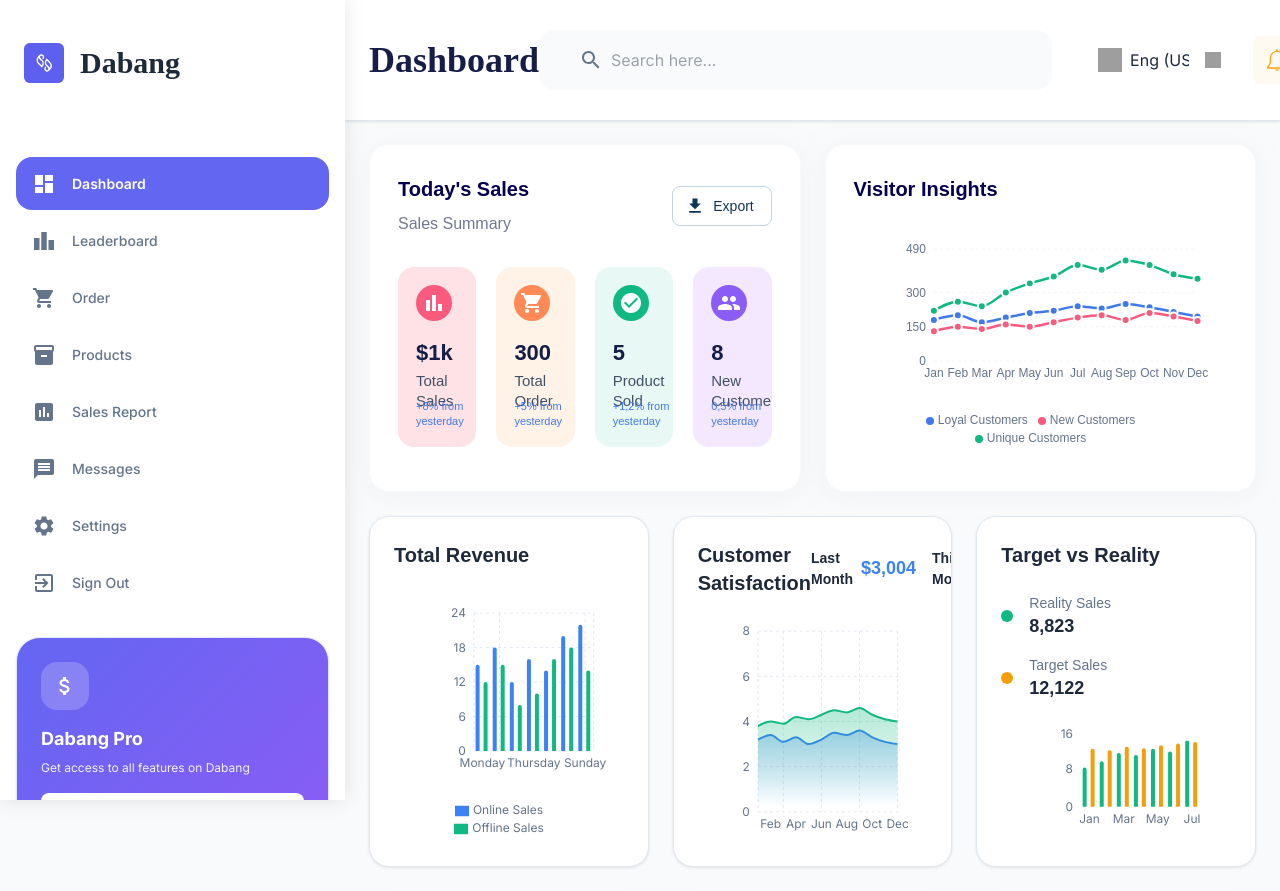
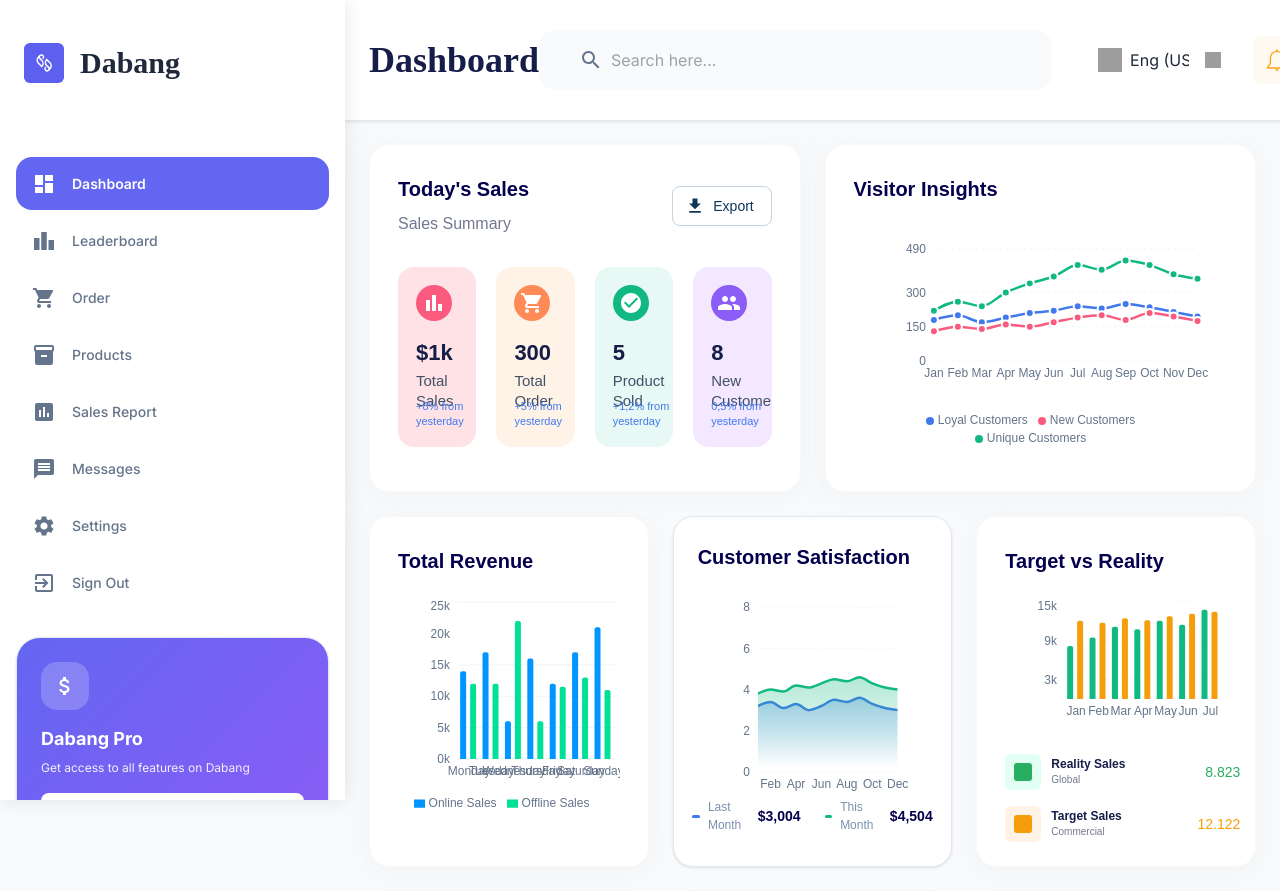
Before and after one commit to rocker1166/sales-dashboard-monorepo, a Next.js app in the folder frontend/: page / in a window 1280 px wide. Shown: the top 891 px of the page. Built offline with nearby package versions, Linux system fonts and the light colour scheme; grey boxes are pictures that could not be loaded.

Commit message:
Enhance dashboard components with improved styling and responsiveness. Updated CustomerSatisfaction, TargetVsReality, and TotalRevenue components to align with design specifications, including typography adjustments, chart configurations, and layout refinements for better user experience.

```diff
--- a/frontend/src/components/dashboard/CustomerSatisfaction.tsx
+++ b/frontend/src/components/dashboard/CustomerSatisfaction.tsx
@@ -32,56 +32,118 @@ export default function CustomerSatisfaction() {
         display: "flex",
         flexDirection: "column"
       }}>
-        <Box sx={{ display: "flex", justifyContent: "space-between", alignItems: "center", mb: 3 }}>
         <Typography
-            variant="h6"
           sx={{
-              fontWeight: 700,
-              color: "#1E293B",
+            fontWeight: 600,
+            color: "#05004E",
             fontSize: "20px",
-              fontFamily: "'Poppins', sans-serif"
+            lineHeight: "32px",
+            fontFamily: "'Poppins', sans-serif",
+            mb: 3
           }}
         >
           Customer Satisfaction
         </Typography>
-          <Box sx={{ display: "flex", gap: 2 }}>
-            <Box sx={{ display: "flex", alignItems: "center", gap: 1 }}>
+
+        <Box sx={{ flex: 1, minHeight: 0, position: "relative" }}>
+          <ResponsiveContainer width="100%" height="100%">
+            <AreaChart data={data} margin={{ top: 10, right: 30, left: 0, bottom: 40 }}>
+              <defs>
+                <linearGradient id="colorLastMonth" x1="0" y1="0" x2="0" y2="1">
+                  <stop offset="5%" stopColor="#4079ED" stopOpacity={0.3} />
+                  <stop offset="95%" stopColor="#4079ED" stopOpacity={0} />
+                </linearGradient>
+                <linearGradient id="colorThisMonth" x1="0" y1="0" x2="0" y2="1">
+                  <stop offset="5%" stopColor="#10B981" stopOpacity={0.3} />
+                  <stop offset="95%" stopColor="#10B981" stopOpacity={0} />
+                </linearGradient>
+              </defs>
+              <XAxis dataKey="month" axisLine={false} tickLine={false} tick={{ fontSize: 12, fill: "#7B91B0", fontFamily: "'Poppins', sans-serif" }} />
+              <YAxis axisLine={false} tickLine={false} tick={{ fontSize: 12, fill: "#7B91B0", fontFamily: "'Poppins', sans-serif" }} />
+              <CartesianGrid strokeDasharray="1 1" stroke="#F1F5F9" strokeWidth={1} vertical={false} />
+              <Area
+                type="monotone"
+                dataKey="lastMonth"
+                stroke="#4079ED"
+                fillOpacity={1}
+                fill="url(#colorLastMonth)"
+                strokeWidth={2.5}
+              />
+              <Area
+                type="monotone"
+                dataKey="thisMonth"
+                stroke="#10B981"
+                fillOpacity={1}
+                fill="url(#colorThisMonth)"
+                strokeWidth={2.5}
+              />
+            </AreaChart>
+          </ResponsiveContainer>
+
+          {/* Legend positioned at bottom like Figma */}
+          <Box sx={{
+            position: "absolute",
+            bottom: 0,
+            left: 0,
+            right: 0,
+            display: "flex",
+            justifyContent: "center",
+            gap: "24px",
+            padding: "8px 0"
+          }}>
+            <Box sx={{ display: "flex", alignItems: "center", gap: "8px" }}>
+              <Box sx={{
+                width: "12px",
+                height: "3px",
+                backgroundColor: "#4079ED",
+                borderRadius: "2px"
+              }} />
               <Typography
-                variant="body2"
                 sx={{
-                  fontWeight: 600,
-                  fontFamily: "'Poppins', sans-serif"
+                  fontSize: "12px",
+                  color: "#7B91B0",
+                  fontFamily: "'Poppins', sans-serif",
+                  fontWeight: 400
                 }}
               >
                 Last Month
               </Typography>
               <Typography
-                variant="h6"
                 sx={{
-                  fontWeight: 700,
-                  color: "#3B82F6",
-                  fontFamily: "'Poppins', sans-serif"
+                  fontSize: "14px",
+                  color: "#05004E",
+                  fontFamily: "'Poppins', sans-serif",
+                  fontWeight: 600,
+                  ml: "4px"
                 }}
               >
                 $3,004
               </Typography>
             </Box>
-            <Box sx={{ display: "flex", alignItems: "center", gap: 1 }}>
+            <Box sx={{ display: "flex", alignItems: "center", gap: "8px" }}>
+              <Box sx={{
+                width: "12px",
+                height: "3px",
+                backgroundColor: "#10B981",
+                borderRadius: "2px"
+              }} />
               <Typography
-                variant="body2"
                 sx={{
-                  fontWeight: 600,
-                  fontFamily: "'Poppins', sans-serif"
+                  fontSize: "12px",
+                  color: "#7B91B0",
+                  fontFamily: "'Poppins', sans-serif",
+                  fontWeight: 400
                 }}
               >
                 This Month
               </Typography>
               <Typography
-                variant="h6"
                 sx={{
-                  fontWeight: 700,
-                  color: "#10B981",
-                  fontFamily: "'Poppins', sans-serif"
+                  fontSize: "14px",
+                  color: "#05004E",
+                  fontFamily: "'Poppins', sans-serif",
+                  fontWeight: 600,
+                  ml: "4px"
                 }}
               >
                 $4,504
@@ -89,42 +151,6 @@ export default function CustomerSatisfaction() {
             </Box>
           </Box>
         </Box>
-
-        <Box sx={{ flex: 1, minHeight: 0 }}>
-          <ResponsiveContainer width="100%" height="100%">
-            <AreaChart data={data} margin={{ top: 10, right: 30, left: 0, bottom: 0 }}>
-              <defs>
-                <linearGradient id="colorLastMonth" x1="0" y1="0" x2="0" y2="1">
-                  <stop offset="5%" stopColor="#3B82F6" stopOpacity={0.3} />
-                  <stop offset="95%" stopColor="#3B82F6" stopOpacity={0} />
-                </linearGradient>
-                <linearGradient id="colorThisMonth" x1="0" y1="0" x2="0" y2="1">
-                  <stop offset="5%" stopColor="#10B981" stopOpacity={0.3} />
-                  <stop offset="95%" stopColor="#10B981" stopOpacity={0} />
-                </linearGradient>
-              </defs>
-              <XAxis dataKey="month" axisLine={false} tickLine={false} tick={{ fontSize: 12, fill: "#64748B" }} />
-              <YAxis axisLine={false} tickLine={false} tick={{ fontSize: 12, fill: "#64748B" }} />
-              <CartesianGrid strokeDasharray="3 3" stroke="#E2E8F0" />
-              <Area
-                type="monotone"
-                dataKey="lastMonth"
-                stroke="#3B82F6"
-                fillOpacity={1}
-                fill="url(#colorLastMonth)"
-                strokeWidth={2}
-              />
-              <Area
-                type="monotone"
-                dataKey="thisMonth"
-                stroke="#10B981"
-                fillOpacity={1}
-                fill="url(#colorThisMonth)"
-                strokeWidth={2}
-              />
-            </AreaChart>
-          </ResponsiveContainer>
-        </Box>
       </CardContent>
     </Card>
   )
--- a/frontend/src/components/dashboard/TargetVsReality.tsx
+++ b/frontend/src/components/dashboard/TargetVsReality.tsx
@@ -1,6 +1,6 @@
 "use client"
 import { Card, CardContent, Typography, Box } from "@mui/material"
-import { BarChart, Bar, XAxis, YAxis, ResponsiveContainer } from "recharts"
+import { BarChart, Bar, XAxis, YAxis, CartesianGrid, ResponsiveContainer, Legend } from "recharts"
 
 const data = [
   { month: "Jan", reality: 8.2, target: 12.1 },
@@ -17,98 +17,223 @@ export default function TargetVsReality() {
     <Card sx={{
       height: "351px",
       borderRadius: "20px",
-      border: "1px solid #E2E8F0",
+      border: "1px solid #F8F9FA",
       backgroundColor: "white",
-      boxShadow: "0 1px 3px rgba(0, 0, 0, 0.1)"
+      boxShadow: "0px 4px 20px 0px rgba(238, 238, 238, 0.5)",
+      width: "100%"
     }}>
       <CardContent sx={{
-        p: "24px",
+        p: { xs: "16px", sm: "20px", md: "24px", lg: "28px", xl: "32px" },
         height: "100%",
         display: "flex",
         flexDirection: "column"
       }}>
         <Typography
-          variant="h6"
           sx={{
-            fontWeight: 700,
-            mb: 3,
-            color: "#1E293B",
-            fontSize: "20px",
+            fontWeight: 600,
+            mb: { xs: "12px", sm: "16px", md: "20px" },
+            color: "#05004E",
+            fontSize: { xs: "16px", sm: "18px", md: "20px" },
+            lineHeight: { xs: "24px", sm: "28px", md: "32px" },
             fontFamily: "'Poppins', sans-serif"
           }}
         >
           Target vs Reality
         </Typography>
 
-        {/* Stats */}
-        <Box sx={{ mb: 3 }}>
-          <Box sx={{ display: "flex", alignItems: "center", gap: 2, mb: 2 }}>
-            <Box
-              sx={{
-                width: 12,
-                height: 12,
-                borderRadius: "50%",
-                backgroundColor: "#10B981",
+        <Box sx={{
+          flex: 1,
+          minHeight: 0,
+          width: "100%",
+          height: "180px"
+        }}>
+          <ResponsiveContainer width="100%" height="100%">
+            <BarChart
+              data={data}
+              margin={{
+                top: 5,
+                right: 5,
+                bottom: 5
               }}
+            >
+              <CartesianGrid
+                strokeDasharray="1 1"
+                stroke="#F1F5F9"
+                strokeWidth={1}
+                vertical={false}
               />
+              <XAxis
+                dataKey="month"
+                axisLine={false}
+                tickLine={false}
+                tick={{
+                  fontSize: 12,
+                  fill: "#7B91B0",
+                  fontFamily: "'Poppins', sans-serif"
+                }}
+                interval={0}
+              />
+              <YAxis
+                axisLine={false}
+                tickLine={false}
+                tick={{
+                  fontSize: 12,
+                  fill: "#7B91B0",
+                  fontFamily: "'Poppins', sans-serif"
+                }}
+                domain={[0, 15]}
+                ticks={[0, 3, 6, 9, 12, 15]}
+                tickFormatter={(value) => `${value}k`}
+              />
+              <Bar
+                dataKey="reality"
+                fill="#10B981"
+                radius={[2, 2, 0, 0]}
+                maxBarSize={50}
+              />
+              <Bar
+                dataKey="target"
+                fill="#F59E0B"
+                radius={[2, 2, 0, 0]}
+                maxBarSize={50}
+              />
+            </BarChart>
+          </ResponsiveContainer>
+        </Box>
+
+        {/* Sales sections positioned below chart like Figma */}
+        <Box sx={{
+          display: "flex",
+          flexDirection: "column",
+          gap: "16px",
+          mt: "20px",
+          alignItems: "flex-start"
+        }}>
+          {/* Reality Sales */}
+          <Box sx={{
+            display: "flex",
+            alignItems: "center",
+            justifyContent: "space-between",
+            width: "235px",
+            height: "36px"
+          }}>
+            <Box sx={{ display: "flex", alignItems: "center", gap: "10px" }}>
+              <Box sx={{
+                width: "36px",
+                height: "36px",
+                borderRadius: "6px",
+                backgroundColor: "#E2FFF3",
+                display: "flex",
+                alignItems: "center",
+                justifyContent: "center"
+              }}>
+                <Box sx={{
+                  width: "18px",
+                  height: "18px",
+                  backgroundColor: "#27AE60",
+                  borderRadius: "3px"
+                }} />
+              </Box>
               <Box>
                 <Typography
-                variant="body2"
-                color="text.secondary"
-                sx={{ fontFamily: "'Poppins', sans-serif" }}
+                  sx={{
+                    fontSize: "12px",
+                    color: "#151D48",
+                    fontFamily: "'Poppins', sans-serif",
+                    fontWeight: 600,
+                    lineHeight: "16px"
+                  }}
                 >
                   Reality Sales
                 </Typography>
                 <Typography
-                variant="h6"
                   sx={{
-                  fontWeight: 700,
-                  fontFamily: "'Poppins', sans-serif"
+                    fontSize: "10px",
+                    color: "#737791",
+                    fontFamily: "'Poppins', sans-serif",
+                    fontWeight: 400,
+                    lineHeight: "16px"
                   }}
                 >
-                8,823
+                  Global
                 </Typography>
               </Box>
             </Box>
-          <Box sx={{ display: "flex", alignItems: "center", gap: 2 }}>
-            <Box
+            <Typography
               sx={{
-                width: 12,
-                height: 12,
-                borderRadius: "50%",
+                fontSize: "14px",
+                color: "#27AE60",
+                fontFamily: "'Poppins', sans-serif",
+                fontWeight: 500,
+                lineHeight: "20px"
+              }}
+            >
+              8.823
+            </Typography>
+          </Box>
+
+          {/* Target Sales */}
+          <Box sx={{
+            display: "flex",
+            alignItems: "center",
+            justifyContent: "space-between",
+            width: "235px",
+            height: "36px"
+          }}>
+            <Box sx={{ display: "flex", alignItems: "center", gap: "10px" }}>
+              <Box sx={{
+                width: "36px",
+                height: "36px",
+                borderRadius: "6px",
+                backgroundColor: "#FEF3E6",
+                display: "flex",
+                alignItems: "center",
+                justifyContent: "center"
+              }}>
+                <Box sx={{
+                  width: "18px",
+                  height: "18px",
                   backgroundColor: "#F59E0B",
-              }}
-            />
+                  borderRadius: "3px"
+                }} />
+              </Box>
               <Box>
                 <Typography
-                variant="body2"
-                color="text.secondary"
-                sx={{ fontFamily: "'Poppins', sans-serif" }}
+                  sx={{
+                    fontSize: "12px",
+                    color: "#151D48",
+                    fontFamily: "'Poppins', sans-serif",
+                    fontWeight: 600,
+                    lineHeight: "16px"
+                  }}
                 >
                   Target Sales
                 </Typography>
                 <Typography
-                variant="h6"
                   sx={{
-                  fontWeight: 700,
-                  fontFamily: "'Poppins', sans-serif"
+                    fontSize: "10px",
+                    color: "#737791",
+                    fontFamily: "'Poppins', sans-serif",
+                    fontWeight: 400,
+                    lineHeight: "16px"
                   }}
                 >
-                12,122
+                  Commercial
                 </Typography>
               </Box>
             </Box>
+            <Typography
+              sx={{
+                fontSize: "14px",
+                color: "#F59E0B",
+                fontFamily: "'Poppins', sans-serif",
+                fontWeight: 500,
+                lineHeight: "20px"
+              }}
+            >
+              12.122
+            </Typography>
           </Box>
-
-        <Box sx={{ flex: 1, minHeight: 0 }}>
-          <ResponsiveContainer width="100%" height="100%">
-            <BarChart data={data} margin={{ top: 5, right: 30, left: 20, bottom: 5 }}>
-              <XAxis dataKey="month" axisLine={false} tickLine={false} tick={{ fontSize: 12, fill: "#64748B" }} />
-              <YAxis axisLine={false} tickLine={false} tick={{ fontSize: 12, fill: "#64748B" }} />
-              <Bar dataKey="reality" fill="#10B981" radius={[4, 4, 0, 0]} />
-              <Bar dataKey="target" fill="#F59E0B" radius={[4, 4, 0, 0]} />
-            </BarChart>
-          </ResponsiveContainer>
         </Box>
       </CardContent>
     </Card>
--- a/frontend/src/components/dashboard/TotalRevenue.tsx
+++ b/frontend/src/components/dashboard/TotalRevenue.tsx
@@ -3,13 +3,13 @@ import { Card, CardContent, Typography, Box } from "@mui/material"
 import { BarChart, Bar, XAxis, YAxis, CartesianGrid, ResponsiveContainer, Legend } from "recharts"
 
 const data = [
-  { day: "Monday", onlineSales: 15, offlineSales: 12 },
-  { day: "Tuesday", onlineSales: 18, offlineSales: 15 },
-  { day: "Wednesday", onlineSales: 12, offlineSales: 8 },
-  { day: "Thursday", onlineSales: 16, offlineSales: 10 },
-  { day: "Friday", onlineSales: 14, offlineSales: 16 },
-  { day: "Saturday", onlineSales: 20, offlineSales: 18 },
-  { day: "Sunday", onlineSales: 22, offlineSales: 14 },
+  { day: "Monday", onlineSales: 14, offlineSales: 12 },
+  { day: "Tuesday", onlineSales: 17, offlineSales: 12 },
+  { day: "Wednesday", onlineSales: 6, offlineSales: 22 },
+  { day: "Thursday", onlineSales: 16, offlineSales: 6 },
+  { day: "Friday", onlineSales: 12, offlineSales: 11.5 },
+  { day: "Saturday", onlineSales: 17, offlineSales: 13 },
+  { day: "Sunday", onlineSales: 21, offlineSales: 11 },
 ]
 
 export default function TotalRevenue() {
@@ -17,38 +17,97 @@ export default function TotalRevenue() {
     <Card sx={{
       height: "351px",
       borderRadius: "20px",
-      border: "1px solid #E2E8F0",
+      border: "1px solid #F8F9FA",
       backgroundColor: "white",
-      boxShadow: "0 1px 3px rgba(0, 0, 0, 0.1)"
+      boxShadow: "0px 4px 20px 0px rgba(238, 238, 238, 0.5)",
+      width: "100%"
     }}>
       <CardContent sx={{
-        p: "24px",
+        p: { xs: "16px", sm: "20px", md: "24px", lg: "28px", xl: "32px" },
         height: "100%",
         display: "flex",
         flexDirection: "column"
       }}>
         <Typography
-          variant="h6"
           sx={{
-            fontWeight: 700,
-            mb: 3,
-            color: "#1E293B",
-            fontSize: "20px",
+            fontWeight: 600,
+            mb: { xs: "12px", sm: "16px", md: "20px" },
+            color: "#05004E",
+            fontSize: { xs: "16px", sm: "18px", md: "20px" },
+            lineHeight: { xs: "24px", sm: "28px", md: "32px" },
             fontFamily: "'Poppins', sans-serif"
           }}
         >
           Total Revenue
         </Typography>
 
-        <Box sx={{ flex: 1, minHeight: 0 }}>
+        <Box sx={{
+          flex: 1,
+          minHeight: 0,
+          width: "100%",
+          height: "240px" // Exact height from Figma
+        }}>
           <ResponsiveContainer width="100%" height="100%">
-            <BarChart data={data} margin={{ top: 20, right: 30, left: 20, bottom: 5 }}>
-              <CartesianGrid strokeDasharray="3 3" stroke="#E2E8F0" />
-              <XAxis dataKey="day" axisLine={false} tickLine={false} tick={{ fontSize: 12, fill: "#64748B" }} />
-              <YAxis axisLine={false} tickLine={false} tick={{ fontSize: 12, fill: "#64748B" }} />
-              <Legend wrapperStyle={{ fontSize: "12px", paddingTop: "20px" }} />
-              <Bar dataKey="onlineSales" fill="#3B82F6" name="Online Sales" radius={[4, 4, 0, 0]} />
-              <Bar dataKey="offlineSales" fill="#10B981" name="Offline Sales" radius={[4, 4, 0, 0]} />
+            <BarChart
+              data={data}
+                margin={{
+                  top: 5,
+                  right: 5,
+                  bottom: 30
+                }}
+            >
+              <CartesianGrid
+                strokeDasharray="1 1"
+                stroke="#E2E8F0"
+                strokeWidth={1}
+                vertical={false}
+              />
+              <XAxis
+                dataKey="day"
+                axisLine={false}
+                tickLine={false}
+                tick={{
+                  fontSize: 12,
+                  fill: "#7B91B0",
+                  fontFamily: "'Poppins', sans-serif"
+                }}
+                interval={0}
+              />
+              <YAxis
+                axisLine={false}
+                tickLine={false}
+                tick={{
+                  fontSize: 12,
+                  fill: "#7B91B0",
+                  fontFamily: "'Poppins', sans-serif"
+                }}
+                domain={[0, 25]}
+                ticks={[0, 5, 10, 15, 20, 25]}
+                tickFormatter={(value) => `${value}k`}
+              />
+              <Legend
+                wrapperStyle={{
+                  fontSize: "12px",
+                  paddingTop: "5px",
+                  fontFamily: "'Poppins', sans-serif"
+                }}
+                iconType="rect"
+                iconSize={11}
+              />
+              <Bar
+                dataKey="onlineSales"
+                fill="#0095FF"
+                name="Online Sales"
+                radius={[2, 2, 0, 0]}
+                maxBarSize={50}
+              />
+              <Bar
+                dataKey="offlineSales"
+                fill="#00E096"
+                name="Offline Sales"
+                radius={[2, 2, 0, 0]}
+                maxBarSize={50}
+              />
             </BarChart>
           </ResponsiveContainer>
         </Box>
```
Lines whose indentation alone changed are shown as unchanged.
